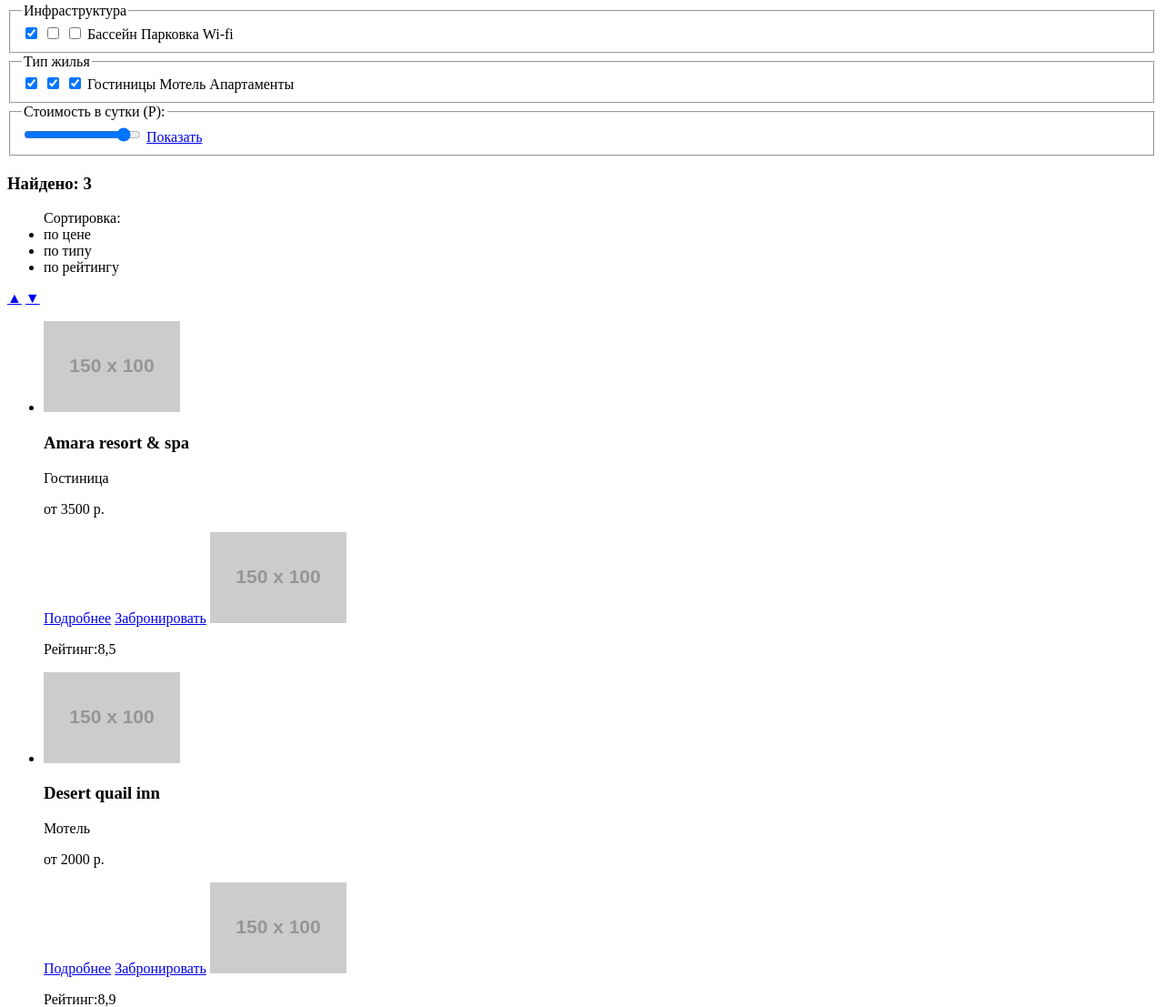
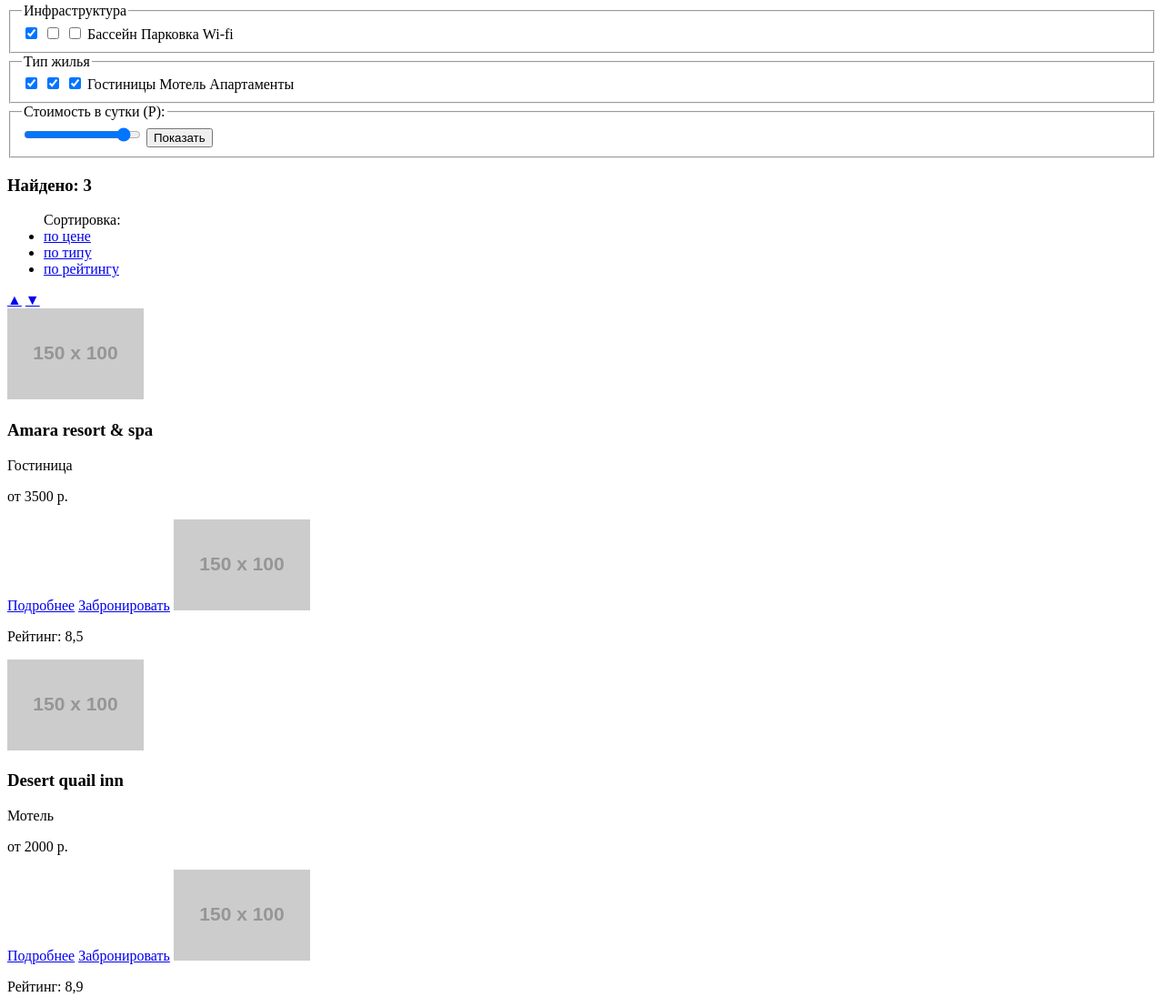
Before and after one commit to zvezdina/306989-sedona, a plain HTML site: page inner.html in a window 1280 px wide. Shown: the part 205-1312 px from the top of the page at 91% size. Drawn offline with Linux system fonts and the light colour scheme; placeholder pictures from the web are drawn by us.

Commit message:
Поправки к разметке второй страницы личного проекта

```diff
--- a/inner.html
+++ b/inner.html
@@ -52,7 +52,7 @@
                         <fieldset class="choose-cost">
                              <legend>Стоимость в сутки (P):</legend>
                                 <input type="range" min="0" max="3000" step="1" value="2700">
-                                <a class="show" href="#">Показать</a> <!-- как это связать с блоком ниже?Значения ползунка приведены в виде таблицы, как это сделать?-->
+                                <button class="show" type="button">Показать</button> <!-- как это связать с блоком ниже?Значения ползунка приведены в виде таблицы, как это сделать?-->
                         </fieldset>
                     </form>
                 </section>
@@ -61,15 +61,15 @@
                        <h3>Найдено: 3</h3><!-- все слова с тегом h3  выглядят одинаково,я могу же использовать это на всех страницах разметки макета?-->
                        <ul class="result-sorting">
                         Сортировка:
-                          <li class="price">по цене</li>
-                	      <li class="type">по типу</li>
-                	      <li class="rating">по рейтингу</li>
+                          <li><a class="price" href="#">по цене</a></li>
+                	      <li><a class="type" href="#">по типу</a></li>
+                	      <li><a class="rating" href="#">по рейтингу</a></li>
                 	   </ul>
                 	   <a href="#">&#9650;</a>
                 	   <a href="#">&#9660;</a>
                 	</div>
-                    <ul class="result-examples">
-                       <li class="Amara">
+                    <div class="result-examples">
+                       <div class="Amara">
                           <img src="http://placehold.it/150x100">
                           <h3>Amara resort & spa</h3>
                           <p>Гостиница</p>
@@ -78,10 +78,10 @@
                           <a class="book-btn" href="#">Забронировать</a>
                           <img src="http://placehold.it/150x100"> <!--звезды-->
                           <div class="estimate">
-                          	 <p>Рейтинг:8,5</p>
+                          	 <p>Рейтинг: 8,5</p>
                           </div>
-                       </li>
-                       <li class="Desert">
+                       </div>
+                       <div class="Desert">
                           <img src="http://placehold.it/150x100">
                           <h3>Desert quail inn</h3>
                           <p>Мотель</p>
@@ -90,10 +90,10 @@
                           <a class="book-btn" href="#">Забронировать</a>
                           <img src="http://placehold.it/150x100"> <!--звезды-->
                           <div class="estimate">
-                          	  <p>Рейтинг:8,9</p>
+                          	  <p>Рейтинг: 8,9</p>
                           </div>
-                        </li>
-                       <li class="Villas">
+                        </div>
+                       <div class="Villas">
                           <img src="http://placehold.it/150x100">
                           <h3>Desert quail inn</h3>
                           <p>Мотель</p>
@@ -102,10 +102,10 @@
                           <a class="book-btn" href="#">Забронировать</a>
                           <img src="http://placehold.it/150x100"> <!--звезды-->
                           <div class="estimate">
-                          	  <p>Рейтинг:8,9</p>
+                          	  <p>Рейтинг:  8,9</p>
                           </div>
-                       </li>
-                    </ul>
+                       </div>
+                    </div>
                 </section>
             </main>
              <footer class="footer">
```
